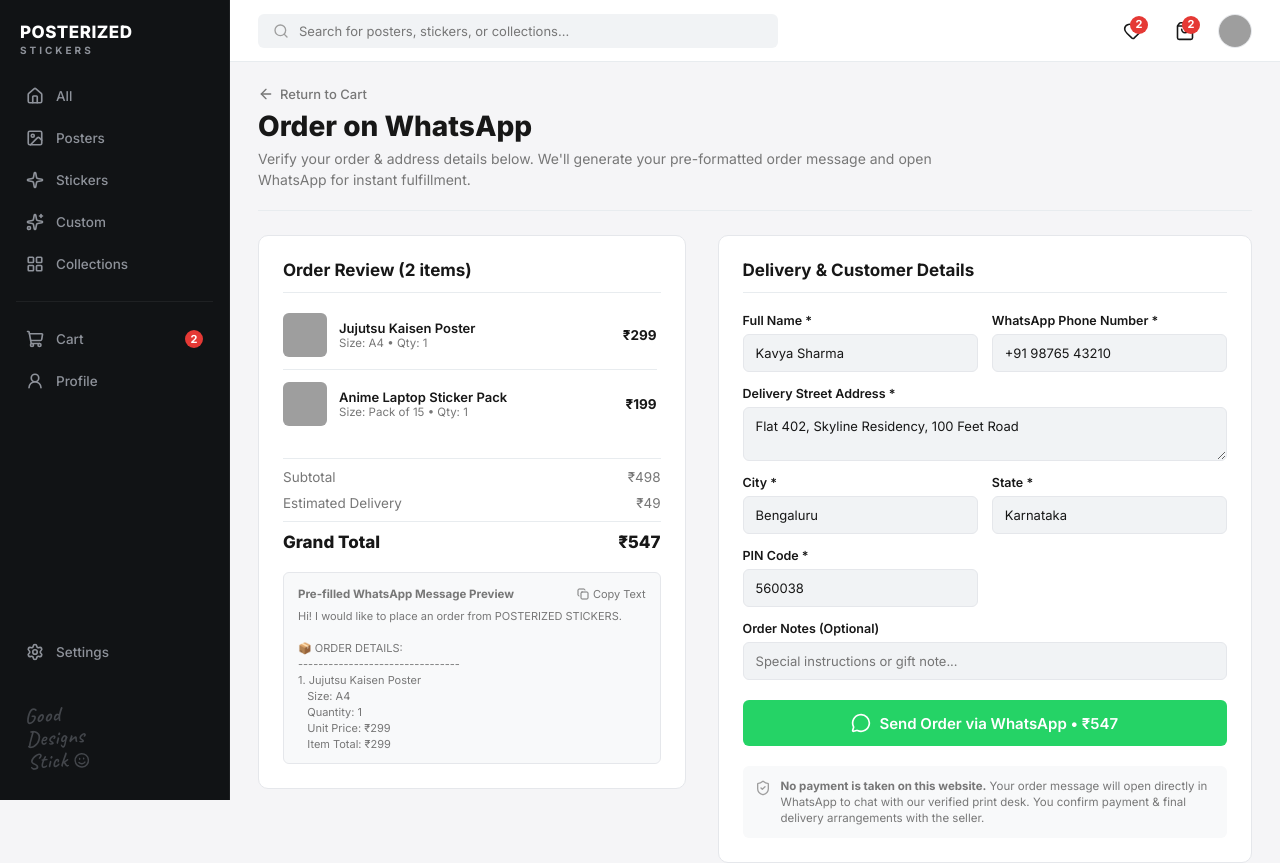
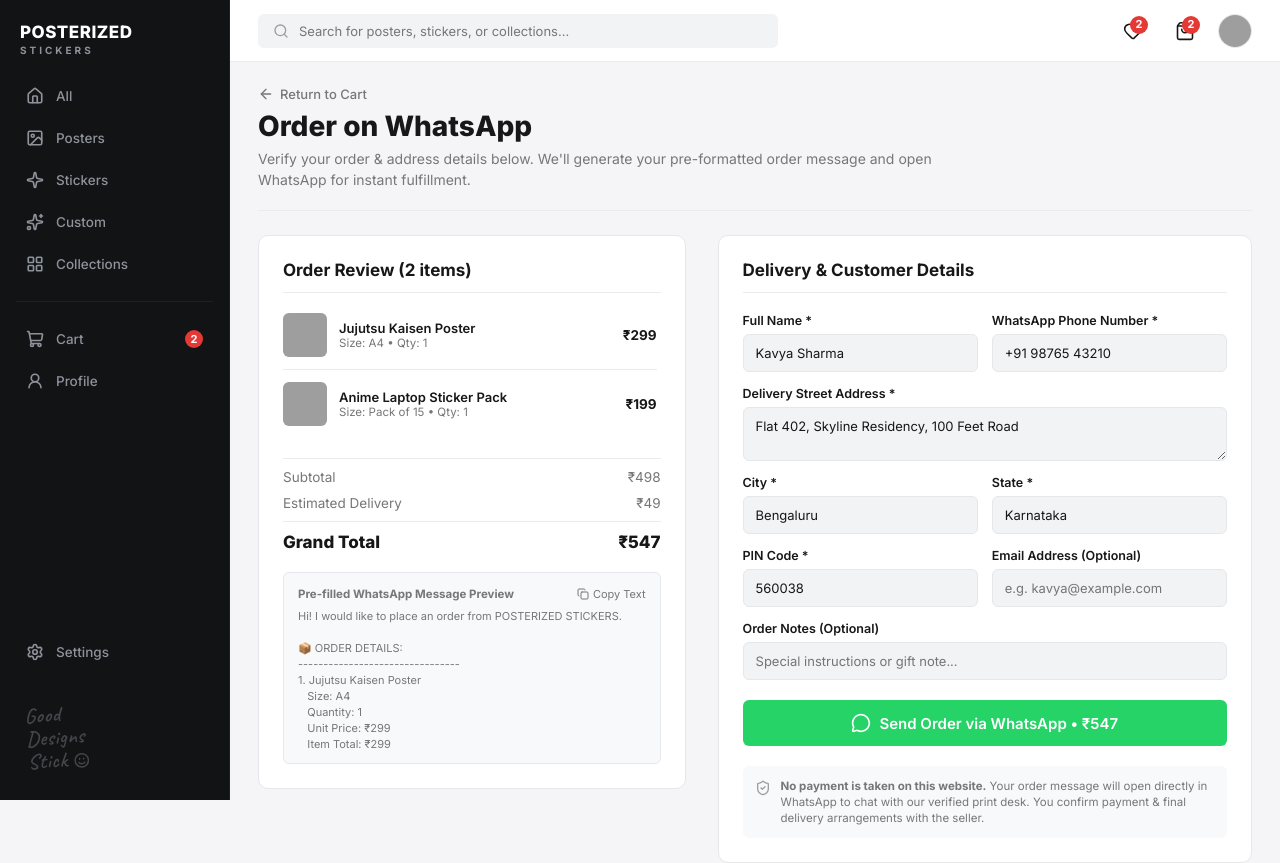
Before and after one commit to AnkemKavya/Posterized-Stickers, a React (Vite) app: page /checkout in a window 1280 px wide. Shown: the top 863 px of the page. Built offline with nearby package versions, Linux system fonts and the light colour scheme; grey boxes are pictures that could not be loaded.

Commit message:
Fix (Checkout) : changes

```diff
--- a/src/pages/Checkout/Checkout.jsx
+++ b/src/pages/Checkout/Checkout.jsx
@@ -19,20 +19,21 @@ import './Checkout.css';
 export const Checkout = () => {
   const navigate = useNavigate();
   const { cartItems, totals } = useCart();
-  const { profile, addresses, addOrder } = useProfile();
+  const { customer, updateCustomer, addresses, addOrder } = useProfile();
 
   // Pick default saved address if available
   const defaultAddr = addresses.find(a => a.isDefault) || addresses[0] || {};
 
-  const [customerDetails, setCustomerDetails] = useState({
-    name: profile.name || defaultAddr.fullName || '',
-    phone: profile.phone || defaultAddr.phone || '',
-    address: defaultAddr.addressLine || '',
-    city: defaultAddr.city || '',
-    state: defaultAddr.state || '',
-    pincode: defaultAddr.pincode || '',
+  const [customerDetails, setCustomerDetails] = useState(() => ({
+    name: customer?.name || defaultAddr.fullName || '',
+    phone: customer?.phone || defaultAddr.phone || '',
+    address: customer?.address || defaultAddr.addressLine || '',
+    city: customer?.city || defaultAddr.city || '',
+    state: customer?.state || defaultAddr.state || '',
+    pincode: customer?.pincode || defaultAddr.pincode || '',
+    email: customer?.email || '',
     notes: ''
-  });
+  }));
 
   const [errors, setErrors] = useState({});
   const [isCopied, setIsCopied] = useState(false);
@@ -73,6 +74,18 @@ export const Checkout = () => {
   const handleSendWhatsAppOrder = (e) => {
     e.preventDefault();
     if (!validateForm()) return;
+
+    // Save & persist customer details to localStorage (posterizedCustomer)
+    const customerToSave = {
+      name: customerDetails.name.trim(),
+      phone: customerDetails.phone.trim(),
+      address: customerDetails.address.trim(),
+      city: customerDetails.city.trim(),
+      state: customerDetails.state.trim(),
+      pincode: customerDetails.pincode.trim(),
+      email: (customerDetails.email || '').trim()
+    };
+    updateCustomer(customerToSave);
 
     // Create a local order request record with honest status
     const orderId = `ORD-${Math.floor(1000 + Math.random() * 9000)}`;
@@ -267,6 +280,17 @@ export const Checkout = () => {
                 {errors.pincode && <span className="field-error-text">{errors.pincode}</span>}
               </div>
 
+              <div className="form-field">
+                <label className="field-label">Email Address (Optional)</label>
+                <input
+                  type="email"
+                  placeholder="e.g. kavya@example.com"
+                  value={customerDetails.email}
+                  onChange={(e) => setCustomerDetails({ ...customerDetails, email: e.target.value })}
+                  className="field-input"
+                />
+              </div>
+
               <div className="form-field full-width">
                 <label className="field-label">Order Notes (Optional)</label>
                 <input
```
